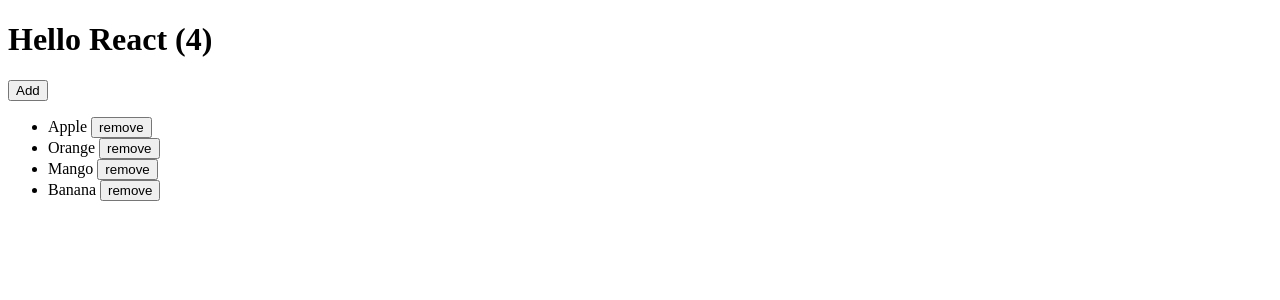
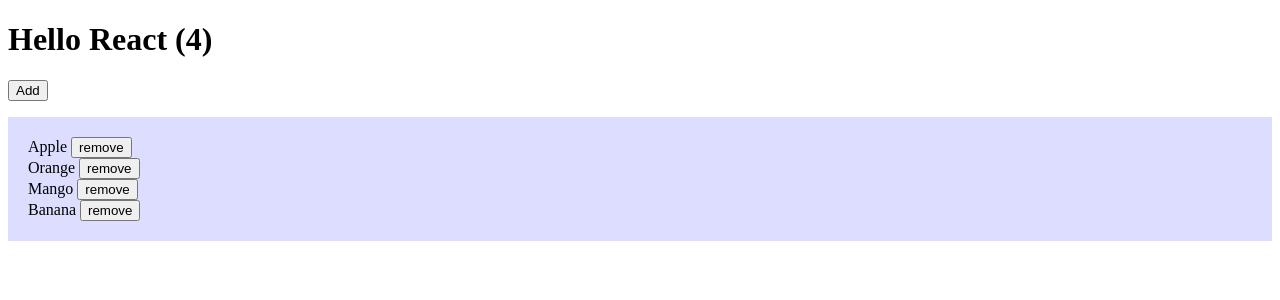
Before and after one commit to nyinyizin-dev/react, a React (Vite) app: page / in a window 1280 px wide. Shown: the top 300 px of the page. Built offline with nearby package versions, Linux system fonts and the light colour scheme.

Commit message:
props.children

```diff
--- a/src/App.jsx
+++ b/src/App.jsx
@@ -1,13 +1,12 @@
 /* eslint-disable react/prop-types */
 import { useState } from "react";
 
-function Item({ item, remove }) {
-  return (
-    <li>
-      {item.name}  {" "}{" "}
-       <button onClick={()=>remove(item.id)}>remove</button>
-    </li>
-  );
+import Item from './Item'
+
+function List(props) {
+  return <ul style={{listStyle: 'none',padding: 20, backgroundColor: '#ddf'}}>
+    {props.children}
+  </ul>
 }
 
 export default function App() {
@@ -32,11 +31,11 @@
       <h1>Hello React ({data.length})</h1>
       <button onClick={add}>Add</button>
 
-      <ul>
+      <List>
         {data.map((item) => {
           return <Item item={item} key={item.id} remove={remove} />;
         })}
-      </ul>
+      </List>
     </div>
   );
 }
--- /dev/null
+++ b/src/Item.jsx
@@ -0,0 +1,8 @@
+export default function Item({ item, remove }) {
+  return (
+    <li>
+      {item.name}  {" "}{" "}
+       <button onClick={()=>remove(item.id)}>remove</button>
+    </li>
+  );
+}
```
